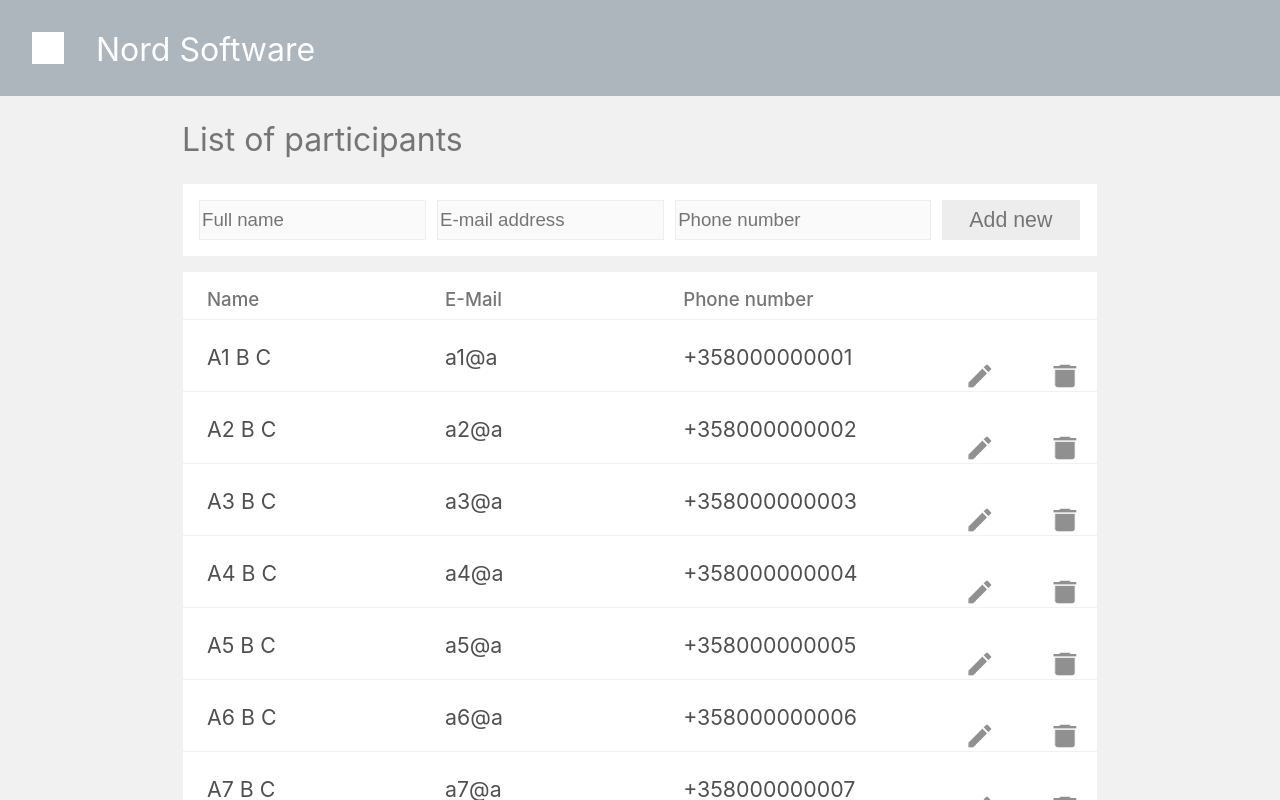
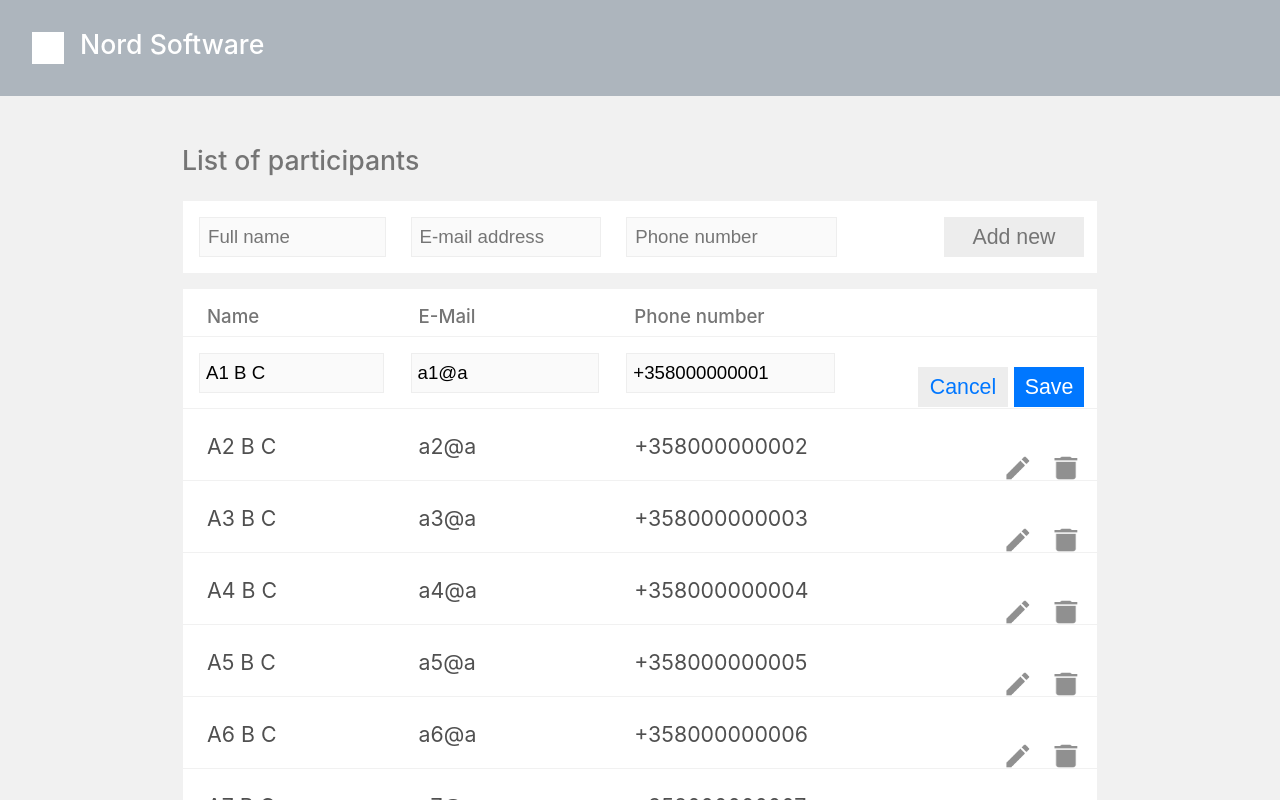
Before and after one commit to 000ssg/test_react, a React (Create React App) app: page / in a window 1280 px wide. Both pictures are taken after a click on the button 986 px from the left and 376 px from the top of the page. Shown: the top 800 px of the page. Built offline with nearby package versions, Linux system fonts and the light colour scheme.

Commit message:
styling/inline editing/coloring fixed

```diff
--- a/src/App.css
+++ b/src/App.css
@@ -6,15 +6,16 @@
 
 .App-logo {
   display: flex;
-  margin: 32px 32px 32px 32px;
+  margin: 32px 16px 32px 32px;
   width: 32px;
   height: 32px;
   pointer-events: none;
 }
 
 .App-title {
-  margin-top: 30px;
-  font-size: 24pt;
+  margin-top: 28px;
+  font-size: 20pt;
+  font-weight: 500;
 }
 
 .App-header {
@@ -44,10 +45,11 @@
 }
 
 .Item-title {
-  margin-top: 24px;
+  margin-top: 48px;
   margin-bottom: 24px;
   color: rgb(117,117,117);
-  font-size: 24pt;
+  font-size: 20pt;
+  font-weight: 500;
 }
 
 .Table {
@@ -91,6 +93,7 @@
   font-size: 12pt;
   border-bottom: 1px solid rgb(241,241,241);
   align-content: flex-end;
+  width: 230px
 }
 
 .TdCell {
@@ -109,20 +112,25 @@
   margin-left: auto;
 }
 
-.TdAButton {
-  display: flex;
-  flex-direction: row;
-  align-content: flex-end;
+.TdAEButton {
   margin-left: auto;
+  margin-right: 24px;
   border: none;
-  background-color: rgba(0,0,0,0)
+  background-color: rgba(0,0,0,0);
+  width: 24px;
+  height: 24px;
+}
+.TdADButton {
+  margin-right: 24px;
+  border: none;
+  background-color: rgba(0,0,0,0);
+  width: 24px;
+  height: 24px;
 }
 
 .TdAIcon {
-  display: flex;
-  border: white thin solid;
+  border: none;
   margin-left: auto;
-  margin-right: 12px;
   width: 24px;
   height: 24px;
   pointer-events: none;
@@ -140,32 +148,37 @@
   padding-left: 16px;
   border-bottom: 16px solid rgb(241,241,241);
   white-space: nowrap;
+  width: 232px;
 }
 
 .ACell {
   display: flex;
   flex-direction: row;
   align-content: flex-end;
+  margin-left: auto;
+  width: 230px;
 }
 
 .AButton {
-  margin-right: 16px;
+  margin-right: 12px;
+  margin-left: auto;
   height: 40px;
+  width: 140px;
   border: 0px;
-  width: 100%;
   font-size: 16pt;
-  text-align: center;
   vertical-align: middle;
   color: rgb(117,117,117);
   background-color: rgb(237,237,237);
+  text-align: center;
 }
 
 .AInput {
   font-size: 14pt;
-  width: 100%;
+  width: 90%;
   height: 36px;
   background-color: rgb(250,250,250);
   border: thin solid rgb(238,238,238);
+  padding-left: 8px;
 }
 
 .TrE {
@@ -174,42 +187,41 @@
 }
 
 .TdE {
-  padding-top: 16px;;
-  padding-bottom: 16px;;
   padding-left: 16px;
-  border-top: 16px solid rgb(241,241,241);
-  border-bottom: 16px solid rgb(241,241,241);
+  border-bottom: 1px solid rgb(241,241,241);
   white-space: nowrap;
 }
 
 .ECButton {
-  margin-right: 8px;
+  margin-left: auto;
+  margin-right: 6px;
   height: 40px;
   border: 0px;
-  width: 100%;
+  width: 90px;
   font-size: 16pt;
   text-align: center;
   vertical-align: middle;
-  color: #0cf;
+  color: #07f;
   background-color: rgb(237,237,237);
 }
 
 .ESButton {
-  margin-right: 8px;
+  margin-right: 12px;
   height: 40px;
   border: 0px;
-  width: 100%;
+  width: 70px;
   font-size: 16pt;
   text-align: center;
   vertical-align: middle;
   color: #ffffff;
-  background-color: #0cf;
+  background-color: #07f;
 }
 
 .EInput {
   font-size: 14pt;
-  width: 100%;
+  width: 90%;
   height: 36px;
   background-color: rgb(250,250,250);
   border: thin solid rgb(238,238,238);
+  padding-left: 6px;
 }
--- a/src/App.js
+++ b/src/App.js
@@ -68,8 +68,7 @@ class App extends React.Component {
         .reduce((acc, val) => val > acc ? val : acc) + 1;
 
       this.setState({
-        data: this.state.data.map(item => item)
-          .push({
+        data: this.state.data.concat({
           id: "" + newId,
           name: this.state.add.name,
           email: this.state.add.email,
@@ -93,7 +92,11 @@ class App extends React.Component {
     console.log("select: " + event.target.value)
     const mId = event.target.value
     const m = this.state.data.find(item => item.id === mId)
+    if (m) {
+      m.isEditing = true
+    }
     this.setState({
+      //data: this.state.data.map(item => item),
       modify: {
         id: m ? m.id : "",
         name: m ? m.name : "",
@@ -184,17 +187,14 @@ class App extends React.Component {
 
     if (!(errors.name || errors.email || errors.phone)) {
       if (m) {
-        var d = []
-        this.state.data.forEach(element => {
-          if (element.id === m.id) {
         console.log("modified: " + mId)
-            d.push({ id: this.state.modify.id, name: this.state.modify.name, email: this.state.modify.email, phone: this.state.modify.phone });
-          } else d.push(element)
-        });
+        m.name = this.state.modify.name;
+        m.email = this.state.modify.email;
+        m.phone = this.state.modify.phone;
+        m.isEditing = false;
       }
-      console.log("data: " + JSON.stringify(d))
+
       this.setState({
-        data: d,
         modify: { id: "", name: "", email: "", phone: "" },
         modifyErrors: {}
       })
@@ -390,12 +390,10 @@ function Table(props) {
               rows.map(row => {
                 // Prepare the row for display
                 prepareRow(row)
+                const isEditRow = modify && modify.id === row.values.id
+                if (isEditRow) {
                   return (
-                  // Apply the row props
-                  <tr className={modify && modify.is === row.values.id ? "TrD" : "TrE"} {...row.getRowProps()}>
-                    {// Loop over the rows cells
-                      (modify && modify.is === row.values.id)
-                        ? <Fragment>
+                    <tr className="TrE" {...row.getRowProps()}>
                       <td className="TdE">
                         <input className="EInput" name="oldName" size="12" placeholder="Full name" value={modify.name} onChange={handleChange}></input>
                         {modifyErrors.name ? <span style={{ color: "red" }}><br />{modifyErrors.name}</span> : ""}
@@ -408,14 +406,19 @@ function Table(props) {
                         <input className="EInput" name="oldPhone" size="12" placeholder="Phone number" value={modify.phone} onChange={handleChange}></input>
                         {modifyErrors.phone ? <span style={{ color: "red" }}><br />{modifyErrors.phone}</span> : ""}
                       </td>
-                          <td className="TdE" valign="middle">
+                      <td className="TdA" valign="middle">
                         <div className="ACell">
+
                           <input type="button" className="ECButton" value="Cancel" onClick={handleCancel}></input>
                           <input type="button" className="ESButton" value="Save" onClick={handleSave}></input>
                         </div>
                       </td>
-                        </Fragment>
-                        :
+                    </tr>)
+                } else
+                  return (
+                    // Apply the row props
+                    <tr className="TrD" {...row.getRowProps()}>
+                      {// Loop over the rows cells
                         row.cells.map(cell => {
                           // Apply the cell props
                           return (
@@ -427,38 +430,32 @@ function Table(props) {
                         })}
                       <td className="TdA">
                         <div className="IACell">
-                        <button className="TdAButton" onClick={handleSelect} value={row.values.id}><img src={editIcon} className="TdAIcon" alt="edit" /></button>
-                        <button className="TdAButton" onClick={handleDelete} value={row.values.id}><img src={deleteIcon} className="TdAIcon" alt="delete" /></button>
+                          <button className="TdAEButton" onClick={handleSelect} value={row.values.id}><img src={editIcon} className="TdAIcon" alt="edit" /></button>
+                          <button className="TdADButton" onClick={handleDelete} value={row.values.id}><img src={deleteIcon} className="TdAIcon" alt="delete" /></button>
                         </div>
                       </td>
                     </tr>
                   )
               })}
-            {(1 === 0) ? (
-              <tr className="TrE">
-                <td className="TdE">
-                  <input className="EInput" name="oldName" size="12" placeholder="Full name" value={modify.name} onChange={handleChange}></input>
-                  {modifyErrors.name ? <span style={{ color: "red" }}><br />{modifyErrors.name}</span> : ""}
+          </tbody>
+        </table>        </div>
+    </div>
+  );
+}
+
+function drawEditCell(name, title, value, handler, error, tdStyle, inputStyle) {
+  <td className={tdStyle}>
+    <input className={inputStyle} name={name} size="12" placeholder={title} value={value} onChange={handler}></input>
+    {error ? <span style={{ color: "red" }}><br />{error}</span> : ""}
   </td>
-                <td className="TdE">
-                  <input className="EInput" name="oldEmail" size="12" placeholder="E-mail address" value={modify.email} onChange={handleChange}></input>
-                  {modifyErrors.email ? <span style={{ color: "red" }}><br />{modifyErrors.email}</span> : ""}
-                </td>
-                <td className="TdE">
-                  <input className="EInput" name="oldPhone" size="12" placeholder="Phone number" value={modify.phone} onChange={handleChange}></input>
-                  {modifyErrors.phone ? <span style={{ color: "red" }}><br />{modifyErrors.phone}</span> : ""}
-                </td>
+}
+function drawEditActions(handleCancel, handleSave) {
   <td className="TdE" valign="middle">
     <div className="ACell">
       <input type="button" className="ECButton" value="Cancel" onClick={handleCancel}></input>
       <input type="button" className="ESButton" value="Save" onClick={handleSave}></input>
     </div>
   </td>
-              </tr>) : ("")}
-          </tbody>
-        </table>        </div>
-    </div>
-  );
 }
 
 export default App;
```
Lines whose indentation alone changed are shown as unchanged.
